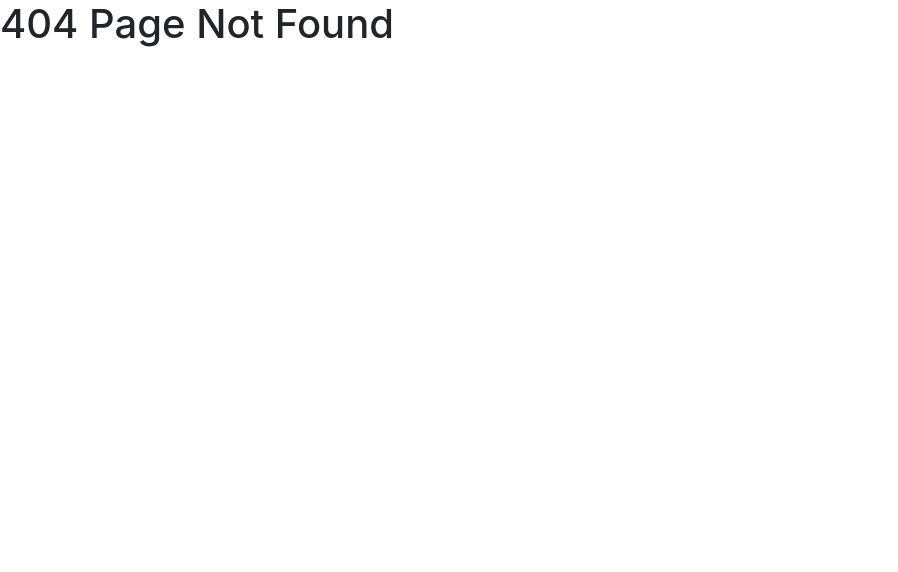
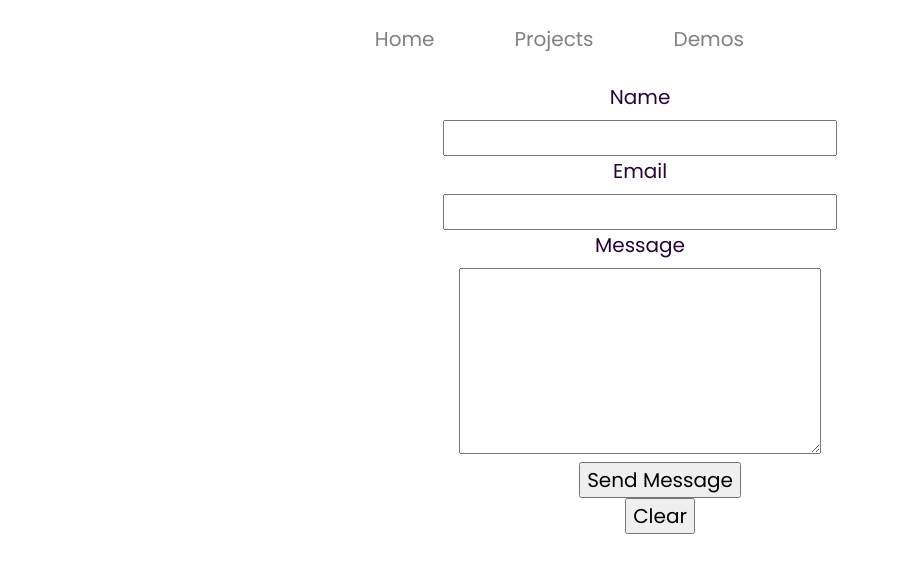
Before and after one commit to voigtnathan/portfolio-site, a Gatsby site: page /contact in a window 1280 px wide. Before the commit this address had no page. Shown: the whole page, without its empty margins (0-898 px from the left). Built offline with nearby package versions, Linux system fonts and the light colour scheme; Gatsby itself is replaced by a stand-in of ours.

Commit message:
added custom contact page that uses netlify forms

```diff
--- a/src/components/appbar.js
+++ b/src/components/appbar.js
@@ -14,6 +14,9 @@ export default function Appbar() {
         <li className="nav-item mx-4">
           <Intent to="/demos">Demos</Intent>
         </li>
+        <li className="nav-item mx-4">
+          <Intent to="/contact">Contact</Intent>
+        </li>
       </ul>
     </div>
   )
--- /dev/null
+++ b/src/pages/contact.js
@@ -0,0 +1,50 @@
+import React from "react"
+import "../style.css"
+import Appbar from "../components/appbar"
+// import { graphql } from "gatsby"
+// import Card from "../components/card"
+import { Helmet } from "react-helmet"
+
+function Contact() {
+
+    return (
+        <div className="container-fluid">
+            <Appbar />
+            <Helmet>
+                <meta charSet="utf-8" />
+                <title>Projects | Past</title>
+            </Helmet>
+            <div id="contact">
+            <form name="contact" method="post" data-netlify="true" data-netlify-honeypot="bot-field">
+                <input type="hidden" name="bot-field" />
+                <input type="hidden" name="form-name" value="contact" />
+                <div className="field half first">
+                    <label htmlFor="name">Name</label>
+                    <br/>
+                    <input type="text" name="name" id="name" />
+                </div>
+                <div className="field half">
+                    <label htmlFor="email">Email</label>
+                    <br/>
+                    <input type="text" name="email" id="email" />
+                </div>
+                <div className="field">
+                    <label htmlFor="message">Message</label>
+                    <br/>
+                    <textarea name="message" id="message" rows="6" />
+                </div>
+                <ul className="actions">
+                    <li>
+                        <input type="submit" value="Send Message" className="special" />
+                    </li>
+                    <li>
+                        <input type="reset" value="Clear" />
+                    </li>
+                </ul>
+            </form>
+            </div>
+        </div>
+    )
+}
+
+export default Contact
--- a/src/style.css
+++ b/src/style.css
@@ -117,6 +117,12 @@ tbody {
   text-align: center;
   margin: 20px;
 }
+#contact {
+  display: flex;
+  justify-content: center;
+  text-align: center;
+  margin: 20px;
+}
 #panel {
   box-shadow: 0px 4px 4px rgba(0, 0, 0, 0.25);
   padding: 10px;
```
Also changed, not shown: 1 other file.
